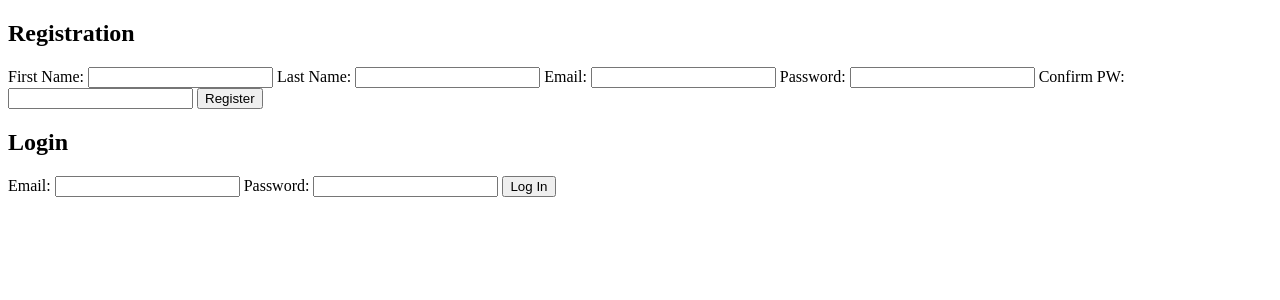
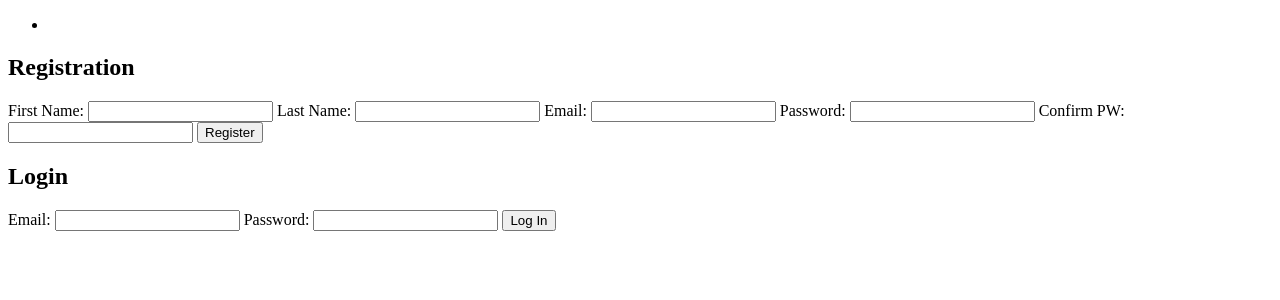
Before and after one commit to JenniferFulton/django_practice, a Django app: template registration/login/templates/reg_login.html in a window 1280 px wide. Shown: the top 300 px of the page. Run offline with Django 3.2, Linux system fonts and the light colour scheme; the template is opened without the code that fills it, so the values that code supplies are empty; tables that the repository leaves empty hold one stand-in row (values such as "Sample post"); one stand-in notice (Sample message) is shown.

Commit message:
Error messages added to HTML so they can be seen to the user if there is an error

```diff
--- a/registration/login/templates/reg_login.html
+++ b/registration/login/templates/reg_login.html
@@ -9,6 +9,15 @@
 <body>
     <div id=wrapper>
         <div class='register'>
+
+            {% if messages %}
+            <ul class='messages'>
+                {% for message in messages %}
+                    <li {% if messages.tags %} class="{{message.tags}}" {% endif %}></li>
+                {% endfor %}
+            </ul>
+            {% endif %}
+
             <h2>Registration</h2>
             <form action='/registered' method='POST'>
                 {% csrf_token %}
```
